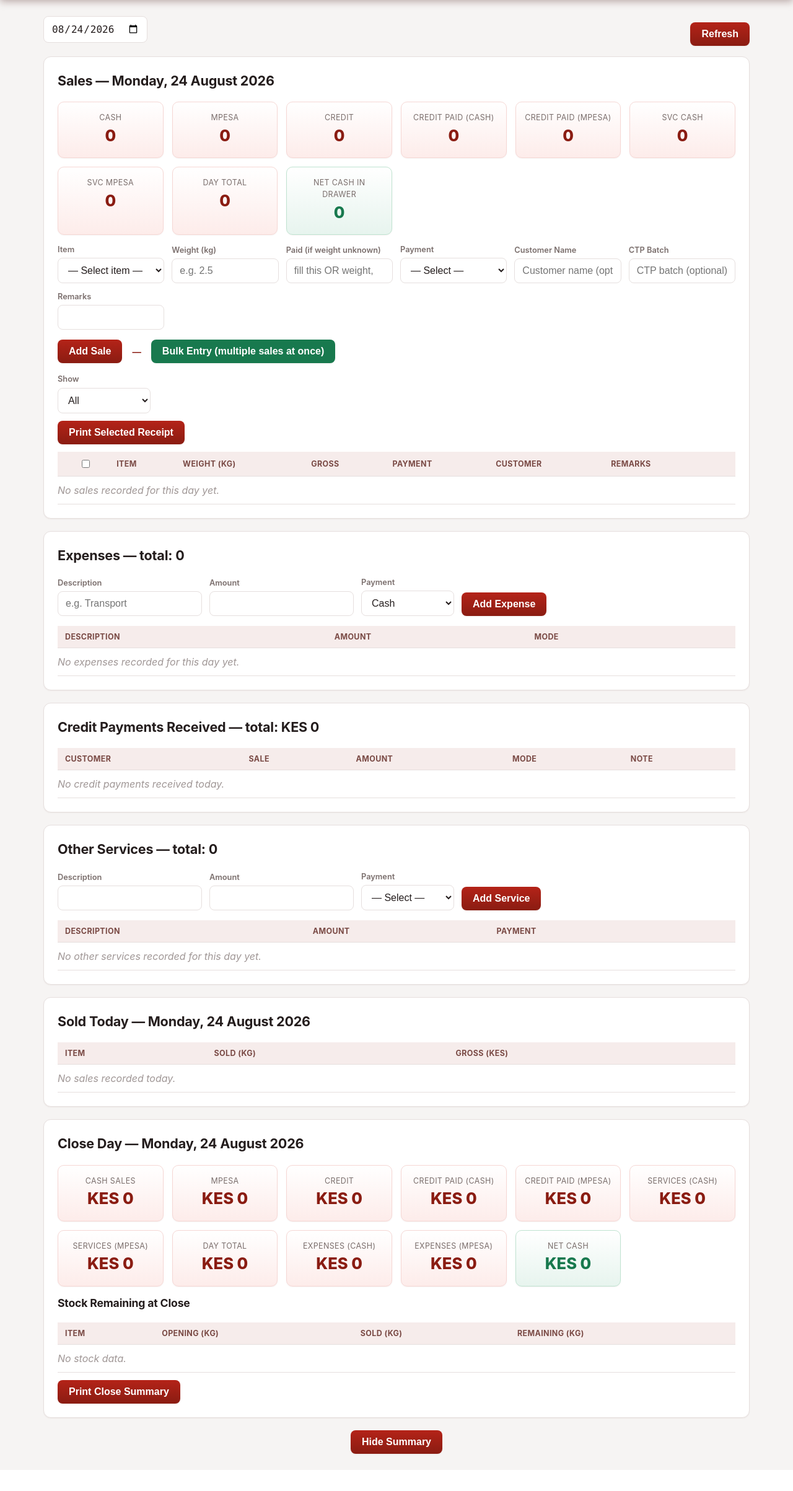
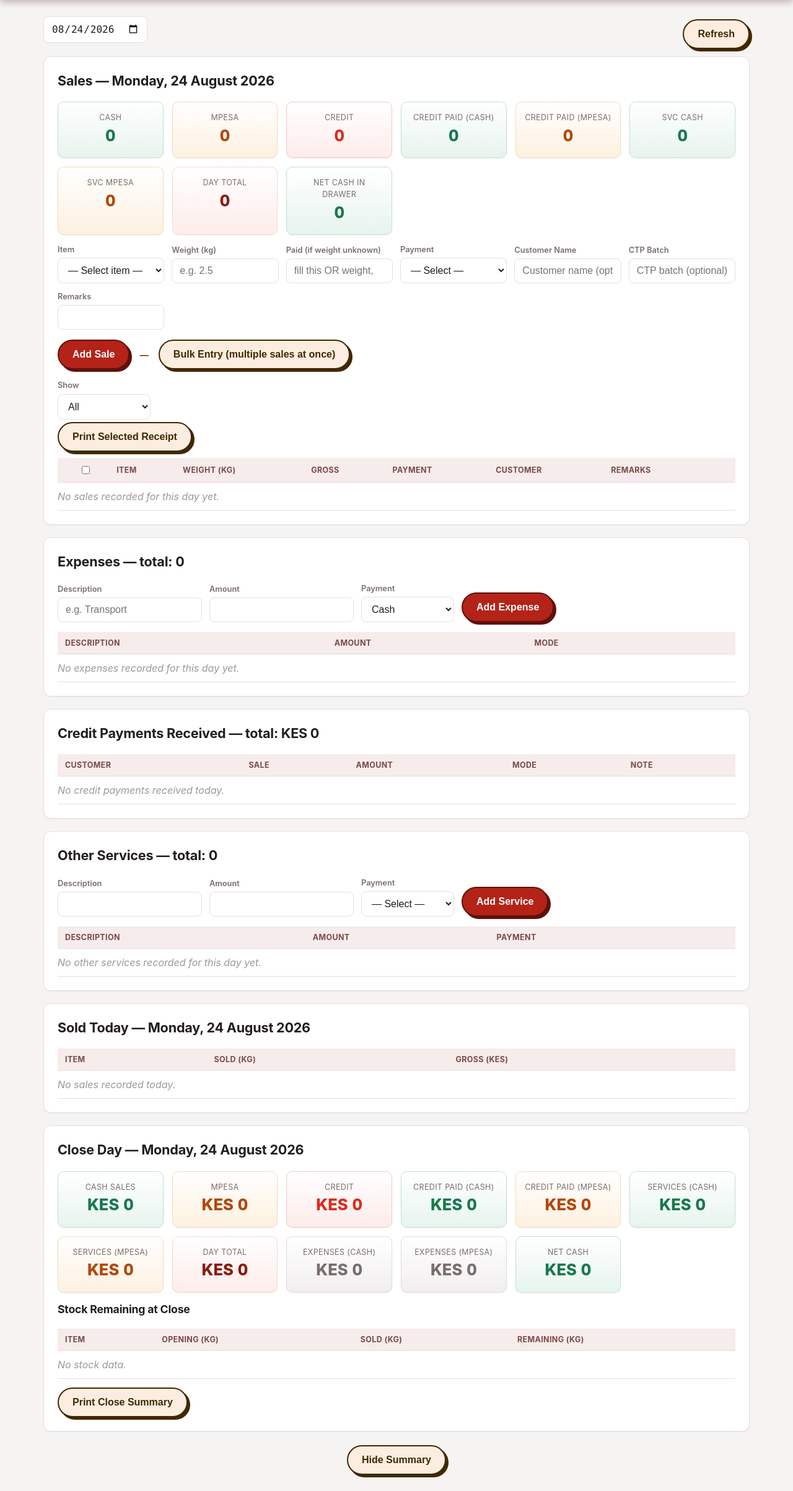
Before and after one commit to hamisi99-03/hi_frontoffice, a Django app: page / in a window 1280 px wide, after a click on "Close Day". Shown: the part 85-2491 px from the top of the page at 62% size. Before the commit the page ends 2433 px from the top, so only its background shows below. Run offline with Django 5.2, Linux system fonts and the light colour scheme; the visitor is signed in with stand-in values (Sample User, id 1); data comes from the database, SQL or seed files in the repository; data that the repository does not hold is empty.

Commit message:
Refine UI: neo-brutalist buttons, color-coded stats, consistent actions

```diff
--- a/sales/templates/base.html
+++ b/sales/templates/base.html
@@ -25,6 +25,7 @@
     --shadow-sm: 0 1px 2px rgba(90, 30, 20, 0.06);
     --shadow: 0 8px 24px rgba(90, 30, 20, 0.09);
     --radius: 12px;
+    --font-display: "Segoe UI", -apple-system, BlinkMacSystemFont, Roboto, "Helvetica Neue", Arial, sans-serif;
   }
   * { box-sizing: border-box; }
   html { -webkit-text-size-adjust: 100%; }
@@ -113,6 +114,13 @@
     margin-bottom: 20px;
     box-shadow: var(--shadow-sm);
   }
+  .panel {
+    background: #fbf6f5;
+    border: 2px dashed var(--border);
+    border-radius: var(--radius);
+    padding: 18px;
+    margin-top: 16px;
+  }
   h1, h2, h3 { margin-top: 0; color: var(--text); letter-spacing: -0.01em; }
   h1 { font-size: 1.7em; }
   h2 { font-size: 1.35em; }
@@ -145,9 +153,17 @@
   }
   .stat:hover { transform: translateY(-2px); box-shadow: var(--shadow); }
   .stat .label { font-size: 0.78em; color: var(--muted); text-transform: uppercase; letter-spacing: 0.03em; }
-  .stat .value { font-size: 1.6em; font-weight: 800; color: var(--primary-dark); }
+  .stat .value { font-size: 1.6em; font-weight: 800; color: var(--primary-dark); font-variant-numeric: tabular-nums; }
   .stat.net { background: linear-gradient(180deg, #fff 0%, var(--green-soft) 100%); border-color: #bfe3d0; }
   .stat.net .value { color: var(--green); }
+  .stat--cash { background: linear-gradient(180deg, #fff 0%, var(--green-soft) 100%); border-color: #bfe3d0; }
+  .stat--cash .value { color: var(--green); }
+  .stat--mpesa { background: linear-gradient(180deg, #fff 0%, #fdf1e0 100%); border-color: #f3dcb8; }
+  .stat--mpesa .value { color: var(--amber); }
+  .stat--credit { background: linear-gradient(180deg, #fff 0%, var(--red-soft) 100%); border-color: #f5c6c6; }
+  .stat--credit .value { color: var(--red); }
+  .stat--expense { background: linear-gradient(180deg, #fff 0%, #f1eef0 100%); border-color: #e2dcde; }
+  .stat--expense .value { color: var(--muted); }
 
   /* ---------- Forms ---------- */
   form.inline { display: flex; flex-wrap: wrap; gap: 12px; align-items: flex-end; }
@@ -164,23 +180,64 @@
   .field { min-width: 150px; }
 
   button {
-    background: linear-gradient(180deg, var(--primary) 0%, var(--primary-dark) 100%);
-    color: #fff; border: none; border-radius: 8px;
-    padding: 10px 18px; font-size: 1em; cursor: pointer; font-weight: 600;
-    transition: transform 0.1s ease, box-shadow 0.15s ease, filter 0.15s ease;
-    box-shadow: var(--shadow-sm);
+    background: var(--primary);
+    color: #fff;
+    border: 2px solid var(--primary-deep);
+    border-radius: 30px;
+    box-shadow: var(--primary-deep) 4px 4px 0 0;
+    padding: 0 22px;
+    line-height: 44px;
+    font-size: 1em;
+    cursor: pointer;
+    font-weight: 700;
+    transition: transform 0.1s ease, box-shadow 0.1s ease, background 0.15s ease;
+    -webkit-user-select: none;
+    user-select: none;
+    touch-action: manipulation;
   }
-  button:hover { filter: brightness(1.06); box-shadow: var(--shadow); }
-  button:active { transform: translateY(1px); }
+  button:hover { background: var(--primary-dark); }
+  button:active { box-shadow: var(--primary-deep) 2px 2px 0 0; transform: translate(2px, 2px); }
   button:focus-visible { outline: 3px solid rgba(180, 35, 24, 0.35); outline-offset: 2px; }
-  button.danger { background: linear-gradient(180deg, #e0453a 0%, var(--red) 100%); padding: 6px 11px; font-size: 0.85em; }
-  button.secondary { background: linear-gradient(180deg, #238a58 0%, var(--green) 100%); }
+  button.danger {
+    background: var(--red);
+    border-color: #9a120a;
+    box-shadow: #9a120a 3px 3px 0 0;
+    padding: 0 12px;
+    line-height: 28px;
+    font-size: 0.85em;
+  }
+  button.danger:hover { background: #c03127; }
+  button.danger:active { box-shadow: #9a120a 1px 1px 0 0; transform: translate(1px, 1px); }
+  button.secondary {
+    background: #fbeee0;
+    color: #422800;
+    border: 2px solid #422800;
+    box-shadow: #422800 4px 4px 0 0;
+  }
+  button.secondary:hover { background: #fff; }
+  button.success {
+    background: var(--green);
+    border-color: #0d5a38;
+    box-shadow: #0d5a38 4px 4px 0 0;
+  }
+  button.success:hover { background: #14704a; }
   .btn-ghost {
-    display: inline-block; background: #f1e8e6; color: #5a2320; padding: 10px 18px;
-    border-radius: 8px; font-weight: 600; text-decoration: none; border: 1px solid #e3d8d6;
-    transition: background 0.15s ease;
+    display: inline-block;
+    background: #fbeee0;
+    color: #422800;
+    border: 2px solid #422800;
+    border-radius: 30px;
+    box-shadow: #422800 4px 4px 0 0;
+    padding: 0 20px;
+    line-height: 40px;
+    font-weight: 700;
+    text-decoration: none;
+    transition: transform 0.1s ease, box-shadow 0.1s ease, background 0.15s ease;
+    -webkit-user-select: none;
+    user-select: none;
   }
-  .btn-ghost:hover { background: #e8dcd9; }
+  .btn-ghost:hover { background: #fff; }
+  .btn-ghost:active { box-shadow: #422800 2px 2px 0 0; transform: translate(2px, 2px); }
 
   .errorlist { color: var(--red); font-size: 0.85em; list-style: none; padding: 0; margin: 4px 0 0; }
   .field.has-error input,
@@ -199,6 +256,26 @@
   .badge.CASH { background: var(--green-soft); color: #146c2e; }
   .badge.MPESA { background: #fdecd2; color: #96590a; }
   .badge.CREDIT { background: var(--red-soft); color: #a12727; }
+
+  /* ---------- Row action links ---------- */
+  .row-actions { display: flex; align-items: center; gap: 10px; white-space: nowrap; }
+  .link-action {
+    font-size: 0.85em; font-weight: 600; text-decoration: none; cursor: pointer;
+  }
+  .link-action:hover { text-decoration: underline; }
+  .link-action.receipt { color: var(--green); }
+  .link-action.edit { color: var(--primary); }
+
+  /* ---------- Utilities ---------- */
+  .table-toolbar { margin-bottom: 8px; }
+  .filter-row { align-items: center; margin-bottom: 4px; }
+  .print-summary-btn { margin-top: 14px; }
+  .spacer-btn { margin-left: auto; }
+  .today-link { text-decoration: none; background: #f1e8e6; padding: 7px 13px; border-radius: 8px; color: #5a2320; font-weight: 600; border: 1px solid #e3d8d6; }
+  .today-link:hover { background: #e8dcd9; }
+  .clear-filter-link { color: var(--red); padding: 8px; font-weight: 600; text-decoration: none; font-size: 0.88em; }
+  .clear-filter-link:hover { text-decoration: underline; }
+  .close-toggle-wrap { text-align: center; margin: 22px 0; }
 
   /* ---------- Messages / Flash ---------- */
   .messages {
--- a/sales/templates/registration/login.html
+++ b/sales/templates/registration/login.html
@@ -27,6 +27,6 @@
   .login-motto { text-align: center; font-style: italic; color: var(--primary); margin: 4px 0 24px; }
   .login-card .field { margin-bottom: 14px; }
   .login-error { color: var(--red); font-size: 0.9em; margin: 0 0 12px; }
-  .login-btn { width: 100%; padding: 12px; font-size: 1.05em; }
+  .login-btn { width: 100%; font-size: 1.05em; }
 </style>
 {% endblock %}
--- a/sales/templates/sales/admin/expense_summary.html
+++ b/sales/templates/sales/admin/expense_summary.html
@@ -17,7 +17,7 @@
     </select>
   </div>
   <button type="submit">Filter</button>
-  <a href="{% url 'admin_expense_summary' %}" style="color:var(--red);padding:9px;">Clear</a>
+  <a href="{% url 'admin_expense_summary' %}" class="clear-filter-link">Clear</a>
 </form>
 
 {% if selected %}
--- a/sales/templates/sales/admin/expenses.html
+++ b/sales/templates/sales/admin/expenses.html
@@ -17,7 +17,7 @@
     </select>
   </div>
   <button type="submit">Filter</button>
-  <a href="{% url 'admin_expenses' %}" style="color:var(--red);padding:9px;">Clear</a>
+  <a href="{% url 'admin_expenses' %}" class="clear-filter-link">Clear</a>
 </form>
 
 <div class="grid">
--- a/sales/templates/sales/admin/payments.html
+++ b/sales/templates/sales/admin/payments.html
@@ -15,7 +15,7 @@
     </datalist>
   </div>
   <button type="submit">Filter</button>
-  <a href="{% url 'admin_payments' %}" style="color:var(--red);padding:9px;">Clear</a>
+  <a href="{% url 'admin_payments' %}" class="clear-filter-link">Clear</a>
 </form>
 
 <div class="grid">
--- a/sales/templates/sales/admin/reports.html
+++ b/sales/templates/sales/admin/reports.html
@@ -9,14 +9,14 @@
   <div class="field"><label>To</label><input type="date" name="date_to" value="{{ date_to }}"></div>
   <button type="submit">Generate</button>
   {% if date_from or date_to %}
-  <a href="{% url 'admin_reports' %}" style="color:var(--red);padding:9px;">Clear</a>
+  <a href="{% url 'admin_reports' %}" class="clear-filter-link">Clear</a>
   {% endif %}
 </form>
 
 {% if date_from or date_to %}
 <div style="text-align:right; margin-bottom:8px;">
-  <a href="{% url 'admin_reports_export' %}?{{ query_string }}" style="text-decoration:none; background:var(--green); color:white; padding:8px 16px; border-radius:6px; font-weight:600;">Download CSV</a>
-  <button onclick="window.print()" style="margin-left:8px;">Print</button>
+  <a href="{% url 'admin_reports_export' %}?{{ query_string }}" style="display:inline-block; background:var(--green); color:#fff; border:2px solid #0d5a38; border-radius:30px; box-shadow:#0d5a38 4px 4px 0 0; padding:0 20px; line-height:40px; font-weight:700; text-decoration:none;">Download CSV</a>
+  <button onclick="window.print()" class="secondary" style="margin-left:8px;">Print</button>
 </div>
 {% endif %}
 
--- a/sales/templates/sales/admin/sales.html
+++ b/sales/templates/sales/admin/sales.html
@@ -3,7 +3,7 @@
 {% block content %}
 
 <h2>Sales
-  <button onclick="window.print()" style="float:right;font-size:0.85em;">Print</button>
+  <button onclick="window.print()" class="secondary" style="float:right;font-size:0.85em;">Print</button>
 </h2>
 
 <form method="get" class="inline" style="margin-bottom:16px;">
@@ -18,7 +18,7 @@
     </select>
   </div>
   <button type="submit">Filter</button>
-  <a href="{% url 'admin_sales' %}" style="color:var(--red);padding:9px;">Clear</a>
+  <a href="{% url 'admin_sales' %}" class="clear-filter-link">Clear</a>
 </form>
 
 <div class="grid">
--- a/sales/templates/sales/admin/stock.html
+++ b/sales/templates/sales/admin/stock.html
@@ -42,7 +42,7 @@
     </table>
     <div style="display:flex; gap:10px; margin-top:12px; align-items:center;">
       <button type="submit">Save Opening Stock</button>
-      <button type="submit" name="clear_stock" value="1" style="background:#666;" onclick="return confirm('Set ALL opening stock to 0 for {{ date|date:'j F Y' }}?')">Clear All to 0</button>
+      <button type="submit" name="clear_stock" value="1" class="secondary" onclick="return confirm('Set ALL opening stock to 0 for {{ date|date:'j F Y' }}?')">Clear All to 0</button>
       {% if date != today %}<a href="?date={{ today|date:'Y-m-d' }}" style="color:var(--primary);">Jump to today</a>{% endif %}
     </div>
   </form>
--- a/sales/templates/sales/creditor_statement.html
+++ b/sales/templates/sales/creditor_statement.html
@@ -4,7 +4,7 @@
 
 <div class="no-print" style="margin-bottom:12px;">
   <a href="{% url 'credit_ledger' %}" style="color:var(--primary);">&laquo; Back to Credit Ledger</a>
-  <button onclick="window.print()" style="float:right;">Print Statement</button>
+  <button onclick="window.print()" class="secondary" style="float:right;">Print Statement</button>
 </div>
 
 <div class="card statement">
--- a/sales/templates/sales/daily_entry.html
+++ b/sales/templates/sales/daily_entry.html
@@ -5,22 +5,22 @@
 <div class="date-nav">
   <form method="get" style="display:flex; gap:8px; align-items:center;">
     <input type="date" name="date" value="{{ date|date:'Y-m-d' }}" onchange="this.form.submit()">
-    {% if date != today %}<a href="?date={{ today|date:'Y-m-d' }}">Jump to today</a>{% endif %}
+    {% if date != today %}<a href="?date={{ today|date:'Y-m-d' }}" class="today-link">Jump to today</a>{% endif %}
   </form>
-  <button type="button" onclick="window.location.reload()" style="margin-left:auto;">Refresh</button>
+  <button type="button" onclick="window.location.reload()" class="secondary spacer-btn">Refresh</button>
 </div>
 
 <div class="card">
   <h2>Sales &mdash; {{ date|date:"l, j F Y" }}</h2>
 
   <div class="grid">
-    <div class="stat"><div class="label">Cash</div><div class="value">{{ totals_by_method.CASH }}</div></div>
-    <div class="stat"><div class="label">Mpesa</div><div class="value">{{ totals_by_method.MPESA }}</div></div>
-    <div class="stat"><div class="label">Credit</div><div class="value">{{ totals_by_method.CREDIT }}</div></div>
-    <div class="stat"><div class="label">Credit Paid (Cash)</div><div class="value">{{ credit_paid_cash }}</div></div>
-    <div class="stat"><div class="label">Credit Paid (Mpesa)</div><div class="value">{{ credit_paid_mpesa }}</div></div>
-    <div class="stat"><div class="label">Svc Cash</div><div class="value">{{ services_cash }}</div></div>
-    <div class="stat"><div class="label">Svc Mpesa</div><div class="value">{{ services_mpesa }}</div></div>
+    <div class="stat stat--cash"><div class="label">Cash</div><div class="value">{{ totals_by_method.CASH }}</div></div>
+    <div class="stat stat--mpesa"><div class="label">Mpesa</div><div class="value">{{ totals_by_method.MPESA }}</div></div>
+    <div class="stat stat--credit"><div class="label">Credit</div><div class="value">{{ totals_by_method.CREDIT }}</div></div>
+    <div class="stat stat--cash"><div class="label">Credit Paid (Cash)</div><div class="value">{{ credit_paid_cash }}</div></div>
+    <div class="stat stat--mpesa"><div class="label">Credit Paid (Mpesa)</div><div class="value">{{ credit_paid_mpesa }}</div></div>
+    <div class="stat stat--cash"><div class="label">Svc Cash</div><div class="value">{{ services_cash }}</div></div>
+    <div class="stat stat--mpesa"><div class="label">Svc Mpesa</div><div class="value">{{ services_mpesa }}</div></div>
     <div class="stat"><div class="label">Day Total</div><div class="value">{{ day_total }}</div></div>
     <div class="stat net"><div class="label">Net Cash in Drawer</div><div class="value">{{ net_cash }}</div></div>
   </div>
@@ -77,8 +77,8 @@
   </form>
   {% if form.non_field_errors %}<ul class="errorlist"><li>{{ form.non_field_errors.0 }}</li></ul>{% endif %}
 
-  <div id="bulk-section" style="display:none; margin-top:16px; padding:16px; background:#fbf6f5; border:2px dashed var(--border); border-radius:10px;">
-    <h3 style="margin-top:0;">Bulk Sale Entry</h3>
+  <div id="bulk-section" class="panel" style="display:none;">
+    <h3>Bulk Sale Entry</h3>
     {% if bulk_errors %}
     <ul class="errorlist" style="margin-bottom:12px;">
       {% for err in bulk_errors %}<li>{{ err }}</li>{% endfor %}
@@ -135,16 +135,16 @@
           </tr>
         </tbody>
         <tfoot>
-          <tr style="background:var(--primary-soft);">
-            <td colspan="2" style="text-align:right;font-weight:700;">Grand Total:</td>
-            <td id="bulk-grand-total" style="font-weight:700;">—</td>
+          <tr class="bulk-total-row">
+            <td colspan="2" class="bulk-total-label">Grand Total:</td>
+            <td id="bulk-grand-total" class="bulk-total-value">—</td>
             <td colspan="6"></td>
           </tr>
         </tfoot>
       </table>
-      <div style="margin-top:10px; display:flex; gap:10px;">
-        <button type="button" id="add-row-btn" onclick="addBulkRow()">+ Add Row</button>
-        <button type="submit" name="add_bulk" value="1" style="background:var(--green);">Save All Sales</button>
+      <div class="bulk-form-actions">
+        <button type="button" id="add-row-btn" onclick="addBulkRow()" class="secondary">+ Add Row</button>
+        <button type="submit" name="add_bulk" value="1" class="success">Save All Sales</button>
       </div>
     </form>
   </div>
@@ -285,7 +285,7 @@
     {% if bulk_errors %}document.getElementById('bulk-section').style.display = 'block';{% endif %}
   </script>
 
-  <form method="get" class="inline" style="margin-bottom:12px; align-items:center;">
+  <form method="get" class="inline filter-row">
     <input type="hidden" name="date" value="{{ date|date:'Y-m-d' }}">
     <div class="field">
       <label>Show</label>
@@ -296,11 +296,11 @@
         {% endfor %}
       </select>
     </div>
-    {% if filter_payment %}<a href="?date={{ date|date:'Y-m-d' }}" style="color:var(--red);padding:8px;">Clear</a>{% endif %}
+    {% if filter_payment %}<a href="?date={{ date|date:'Y-m-d' }}" class="clear-filter-link">Clear</a>{% endif %}
   </form>
 
-  <div style="margin-bottom:12px;">
-    <button type="button" onclick="printSelected()">Print Selected Receipt</button>
+  <div class="table-toolbar">
+    <button type="button" onclick="printSelected()" class="secondary">Print Selected Receipt</button>
   </div>
 
   <script>
@@ -338,11 +338,13 @@
         <td>{{ sale.customer_name }}</td>
         <td>{{ sale.remarks }}</td>
         <td>
-          <a href="{% url 'receipt_sale' sale.pk %}" target="_blank" style="color:var(--green); margin-right:8px; font-size:0.85em; font-weight:600; text-decoration:none;">Receipt</a>
-          <a href="{% url 'edit_sale' sale.pk %}" style="color:var(--primary); margin-right:8px; font-size:0.85em; font-weight:600; text-decoration:none;">Edit</a>
+          <div class="row-actions">
+            <a href="{% url 'receipt_sale' sale.pk %}" target="_blank" class="link-action receipt">Receipt</a>
+            <a href="{% url 'edit_sale' sale.pk %}" class="link-action edit">Edit</a>
             <form method="post" action="{% url 'delete_sale' sale.pk %}?filter_payment={{ filter_payment }}" onsubmit="return confirm('Delete this sale?')" style="display:inline">
               {% csrf_token %}<button type="submit" class="danger">Delete</button>
             </form>
+          </div>
         </td>
       </tr>
       {% empty %}
@@ -377,10 +379,12 @@
         <td>{{ exp.amount }}</td>
         <td><span class="badge {{ exp.payment_method }}">{{ exp.get_payment_method_display }}</span></td>
         <td>
-          <a href="{% url 'edit_expense' exp.pk %}" style="color:var(--primary); margin-right:8px; font-size:0.85em; font-weight:600; text-decoration:none;">Edit</a>
+          <div class="row-actions">
+            <a href="{% url 'edit_expense' exp.pk %}" class="link-action edit">Edit</a>
             <form method="post" action="{% url 'delete_expense' exp.pk %}?filter_payment={{ filter_payment }}" onsubmit="return confirm('Delete this expense?')" style="display:inline">
               {% csrf_token %}<button type="submit" class="danger">Delete</button>
             </form>
+          </div>
         </td>
       </tr>
       {% empty %}
@@ -431,10 +435,12 @@
         <td>{{ svc.amount }}</td>
         <td>{{ svc.get_payment_method_display }}</td>
         <td>
-          <a href="{% url 'edit_other_service' svc.pk %}" style="color:var(--primary); margin-right:8px; font-size:0.85em; font-weight:600; text-decoration:none;">Edit</a>
+          <div class="row-actions">
+            <a href="{% url 'edit_other_service' svc.pk %}" class="link-action edit">Edit</a>
             <form method="post" action="{% url 'delete_other_service' svc.pk %}?filter_payment={{ filter_payment }}" onsubmit="return confirm('Delete this service?')" style="display:inline">
               {% csrf_token %}<button type="submit" class="danger">Delete</button>
             </form>
+          </div>
         </td>
       </tr>
       {% empty %}
@@ -465,16 +471,16 @@
 <div class="card" id="close-card" style="display:none;">
   <h2>Close Day &mdash; {{ date|date:"l, j F Y" }}</h2>
   <div class="grid">
-    <div class="stat"><div class="label">Cash Sales</div><div class="value">KES {{ totals_by_method.CASH }}</div></div>
-    <div class="stat"><div class="label">Mpesa</div><div class="value">KES {{ totals_by_method.MPESA }}</div></div>
-    <div class="stat"><div class="label">Credit</div><div class="value">KES {{ totals_by_method.CREDIT }}</div></div>
-    <div class="stat"><div class="label">Credit Paid (Cash)</div><div class="value">KES {{ credit_paid_cash }}</div></div>
-    <div class="stat"><div class="label">Credit Paid (Mpesa)</div><div class="value">KES {{ credit_paid_mpesa }}</div></div>
-    <div class="stat"><div class="label">Services (Cash)</div><div class="value">KES {{ services_cash }}</div></div>
-    <div class="stat"><div class="label">Services (Mpesa)</div><div class="value">KES {{ services_mpesa }}</div></div>
+    <div class="stat stat--cash"><div class="label">Cash Sales</div><div class="value">KES {{ totals_by_method.CASH }}</div></div>
+    <div class="stat stat--mpesa"><div class="label">Mpesa</div><div class="value">KES {{ totals_by_method.MPESA }}</div></div>
+    <div class="stat stat--credit"><div class="label">Credit</div><div class="value">KES {{ totals_by_method.CREDIT }}</div></div>
+    <div class="stat stat--cash"><div class="label">Credit Paid (Cash)</div><div class="value">KES {{ credit_paid_cash }}</div></div>
+    <div class="stat stat--mpesa"><div class="label">Credit Paid (Mpesa)</div><div class="value">KES {{ credit_paid_mpesa }}</div></div>
+    <div class="stat stat--cash"><div class="label">Services (Cash)</div><div class="value">KES {{ services_cash }}</div></div>
+    <div class="stat stat--mpesa"><div class="label">Services (Mpesa)</div><div class="value">KES {{ services_mpesa }}</div></div>
     <div class="stat"><div class="label">Day Total</div><div class="value">KES {{ day_total }}</div></div>
-    <div class="stat"><div class="label">Expenses (Cash)</div><div class="value">KES {{ expense_cash }}</div></div>
-    <div class="stat"><div class="label">Expenses (Mpesa)</div><div class="value">KES {{ expense_mpesa }}</div></div>
+    <div class="stat stat--expense"><div class="label">Expenses (Cash)</div><div class="value">KES {{ expense_cash }}</div></div>
+    <div class="stat stat--expense"><div class="label">Expenses (Mpesa)</div><div class="value">KES {{ expense_mpesa }}</div></div>
     <div class="stat net"><div class="label">Net Cash</div><div class="value">KES {{ net_cash }}</div></div>
   </div>
 
@@ -495,11 +501,11 @@
     </tbody>
   </table>
 
-  <button onclick="window.print()" style="margin-top:12px;">Print Close Summary</button>
+  <button onclick="window.print()" class="secondary print-summary-btn">Print Close Summary</button>
 </div>
 
-<div style="text-align:center; margin:16px 0;">
-  <button id="close-toggle" onclick="var c=document.getElementById('close-card');var b=document.getElementById('close-toggle');if(c.style.display==='none'){c.style.display='block';b.textContent='Hide Summary';}else{c.style.display='none';b.textContent='Close Day';}">Close Day</button>
+<div class="close-toggle-wrap">
+  <button id="close-toggle" class="secondary" onclick="var c=document.getElementById('close-card');var b=document.getElementById('close-toggle');if(c.style.display==='none'){c.style.display='block';b.textContent='Hide Summary';}else{c.style.display='none';b.textContent='Close Day';}">Close Day</button>
 </div>
 
 <style>
@@ -507,7 +513,10 @@
   .sale-form .field { min-width: 0; }
   .sale-actions { grid-column: 1 / -1; display: flex; align-items: center; gap: 16px; flex-wrap: wrap; margin-top: 4px; }
   .subtotal-hint { color: var(--primary-dark); font-weight: 600; font-size: 0.9em; }
-  button.secondary { background: var(--green); }
+  .bulk-total-row { background: var(--primary-soft); }
+  .bulk-total-label { text-align: right; font-weight: 700; }
+  .bulk-total-value { font-weight: 700; font-family: var(--font-display); }
+  .bulk-form-actions { margin-top: 14px; display: flex; gap: 10px; }
   @media (max-width: 920px) {
     .sale-form { grid-template-columns: repeat(3, minmax(0, 1fr)); }
   }
```
Also changed, not shown: sales/templates/sales/credit_ledger.html (+4 -4 lines). Lines whose indentation alone changed are shown as unchanged.
